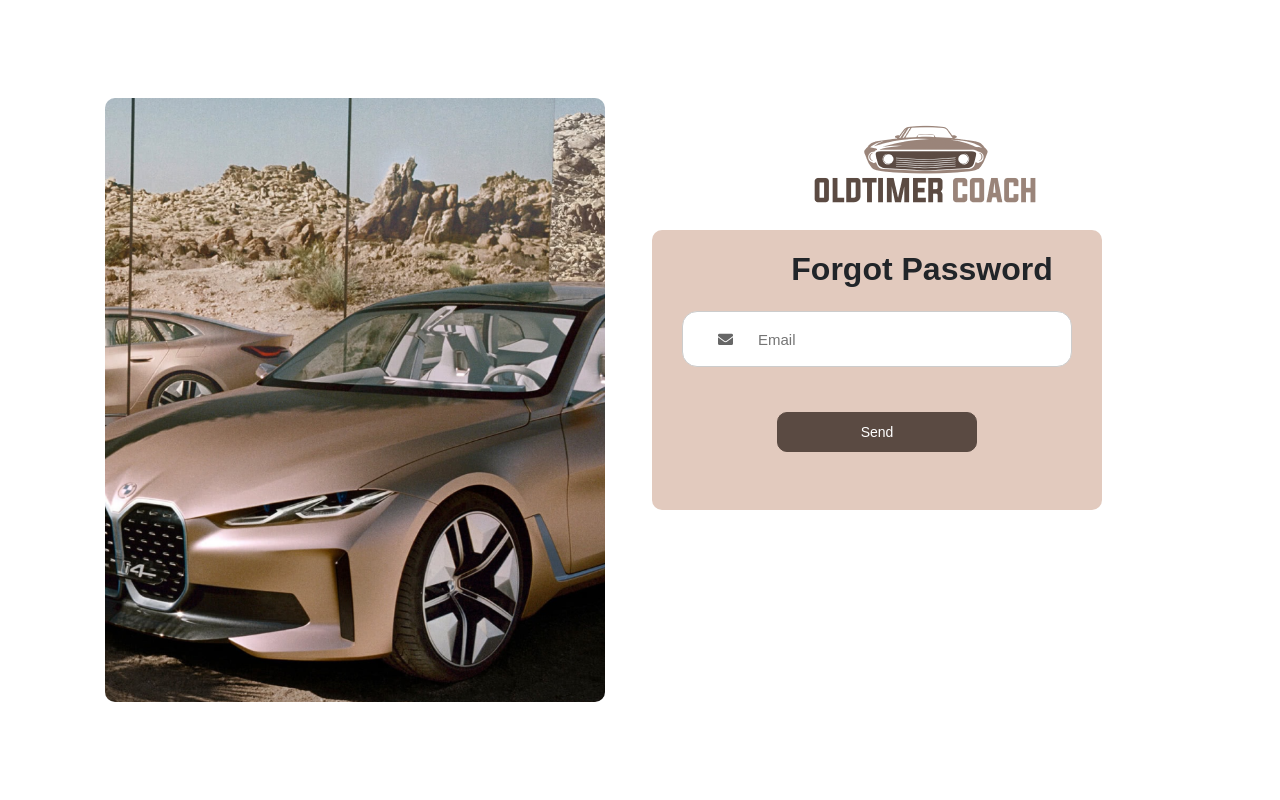
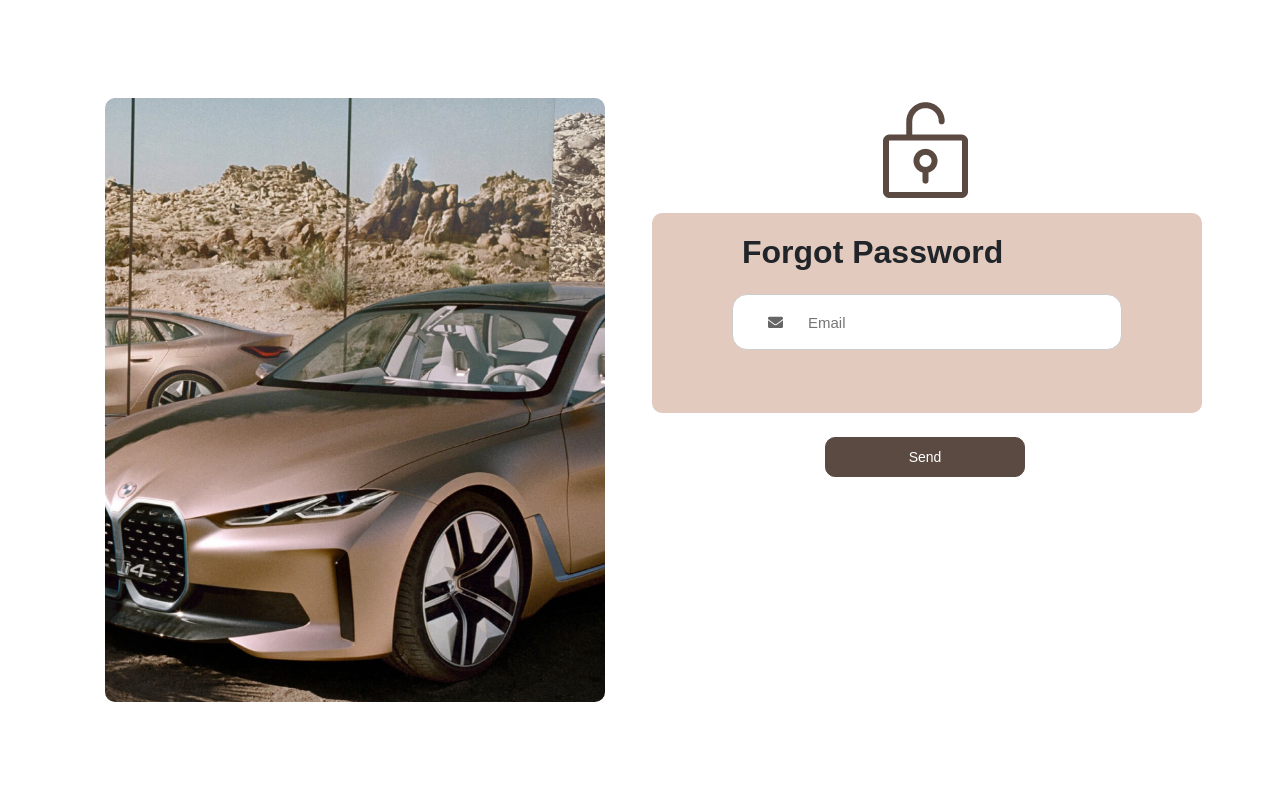
Before and after one commit to mJunaid15/carApp, a React (Create React App) app: page / in a window 1280 px wide. Shown: the part 706-1506 px from the top of the page. Built offline with nearby package versions, Linux system fonts and the light colour scheme.

Commit message:
Login OR Forget pages sahi krdiye hain

```diff
--- a/src/App.css
+++ b/src/App.css
@@ -12,16 +12,25 @@
 }
 
 .pinkbox {
-  width: 450px;
+  width: 550px;
   height: 280px;
   background-color: #E2CABE;
   border-radius: 10px;
-  text-align: center;
-  align-items: center;
-  justify-content: center;
 }
 
 .pinkbox h2 {
+  padding-left: 90px;
+  padding-top: 20px;
+}
+
+.forgotbox {
+  width: 550px;
+  height: 200px;
+  background-color: #E2CABE;
+  border-radius: 10px;
+}
+
+.forgotbox h2{
   padding-left: 90px;
   padding-top: 20px;
 }
--- a/src/components/login/Forgotpas.jsx
+++ b/src/components/login/Forgotpas.jsx
@@ -1,6 +1,6 @@
 import React from 'react'
 import Suzuki from '../../images/Suzuki.png';
-import Oldtimer from '../../images/Oldtimer.png';
+import LockKeyOpen from '../../images/LockKeyOpen.png';
 
 
 const Forgotpas = () => {
@@ -9,7 +9,7 @@ const Forgotpas = () => {
 
             <div className='container'>
 
-            <div className="brv" style={{marginTop:"100px"}}>
+                <div className="brv" style={{ marginTop: "100px" }}>
 
                     <div className='row'>
 
@@ -24,11 +24,15 @@ const Forgotpas = () => {
 
                         <div className='col-lg-6'>
 
-                            <div className='oldimg text-center'>
+                            <div className='oldimg'>
 
-                                <img src={Oldtimer} />
+                                <div className='lockimg text-center'>
 
-                                <div className="pinkbox">
+                                    <img src={LockKeyOpen} />
+
+                                </div>
+
+                                <div className="forgotbox">
 
                                     <h2><b>Forgot Password</b></h2>
 
@@ -42,10 +46,12 @@ const Forgotpas = () => {
                                             </div>
                                         </form>
                                     </div>
+                                </div>
 
+                                <div className='primti text-start pt-4'>
                                     <button class="login-btn">Send</button>
+                                </div>
 
-                                </div>
                             </div>
                         </div>
                     </div>
--- a/src/components/login/Login.jsx
+++ b/src/components/login/Login.jsx
@@ -28,7 +28,7 @@ const Login = () => {
 
                             <div className='oldimg text-center'>
 
-                                <img src={Oldtimer} />
+                                <img src={Oldtimer} style={{width:"200px"}} />
 
                             </div>
 
```
Also changed, not shown: src/images/LockKeyOpen.png (added).
